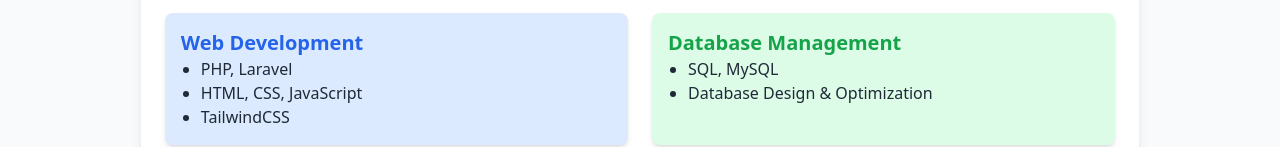
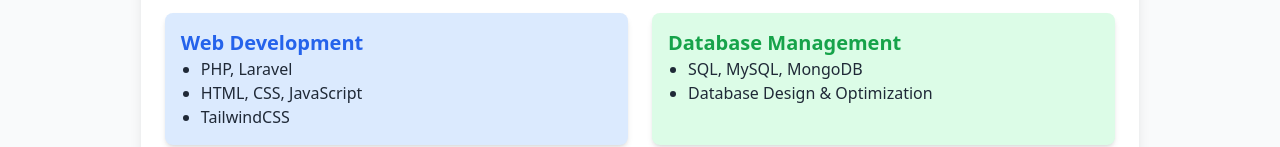
Before and after one commit to bhandareasmita/bhandareasmita.github.io, a website: page index.html in a window 1280 px wide. Shown: the part 608-755 px from the top of the page. Drawn offline with Linux system fonts and the light colour scheme.

Commit message:
feat: Add MongoDB Database

```diff
--- a/index.html
+++ b/index.html
@@ -95,7 +95,7 @@
         <div class="bg-green-100 p-4 rounded-lg shadow-md h-full">
           <h3 class="font-semibold text-xl text-green-600">Database Management</h3>
           <ul class="list-disc pl-5">
-            <li>SQL, MySQL</li>
+            <li>SQL, MySQL, MongoDB</li>
             <li>Database Design & Optimization</li>
           </ul>
         </div>
```
